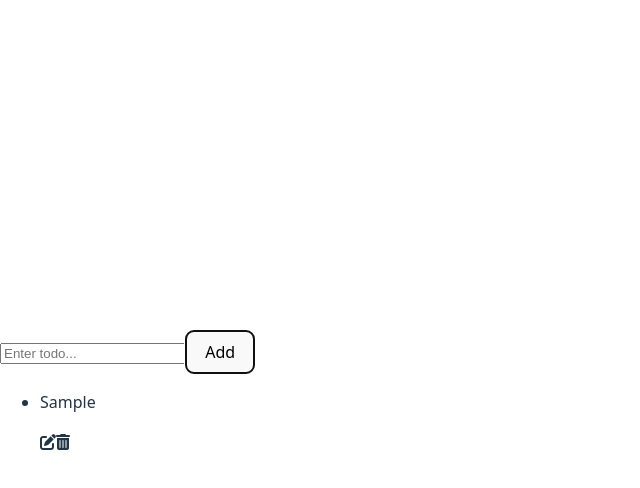
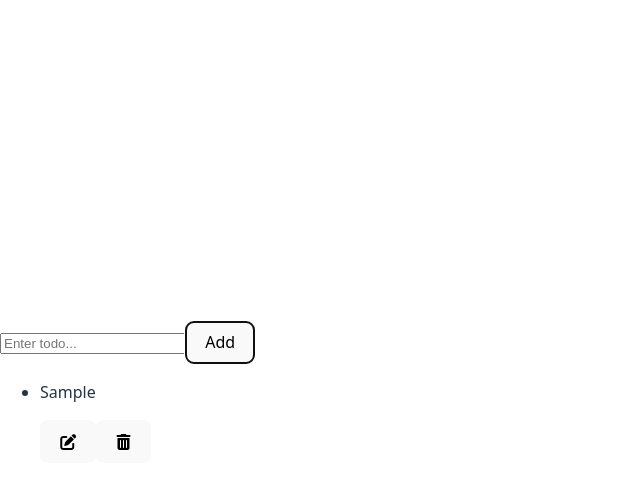
Before and after one commit to Patrickbpds/Todo-list, a React (Vite) app: page / in a window 1280 px wide. Both pictures are taken after typing "Sample" into the empty fields and a click on the button "Add". Shown: the top 488 px of the page, without its empty margins (0-640 px from the left). Built offline with nearby package versions, Linux system fonts and the light colour scheme; the HTML template or start-up script is replaced by a standard one.

Commit message:
Remove and Edit buttons working

```diff
--- a/src/App.jsx
+++ b/src/App.jsx
@@ -4,16 +4,31 @@
 
 function App() {
   const [todos, setTodos] = useState([])
+  const [todoValue, setTodoValue] = useState('')
+
 
   function handleAddTodos(newTodo){
     const newTodoList = [...todos, newTodo]
     setTodos(newTodoList)
   }
 
+  function handleDeleteTodo(index){
+    const newTodoList = todos.filter((todo, todoIndex) => {
+      return todoIndex !== index
+    })
+    setTodos(newTodoList)
+  }
+
+  function handleEditTodo(index){
+    const valueToBeEdited = todos[index]
+    setTodoValue(valueToBeEdited)
+    handleDeleteTodo(index)
+  }
+
   return (
     <>
-     <TodoInput handleAddTodos={handleAddTodos}/>
-     <TodoList todos ={todos}  />
+     <TodoInput todoValue={todoValue} setTodoValue={setTodoValue} handleAddTodos={handleAddTodos}/>
+     <TodoList handleEditTodo={handleEditTodo} handleDeleteTodo={handleDeleteTodo} todos ={todos}  />
     </>
   )
 }
--- a/src/components/TodoCard.jsx
+++ b/src/components/TodoCard.jsx
@@ -1,13 +1,17 @@
 import React from 'react'
 
 export default function TodoCard(props) {
-  const {children} = props
+  const {children, handleDeleteTodo, index, handleEditTodo} = props
   return (
       <li className='todoItem' >
         {children}
           <div className='actionContainer'>
+            <button onClick={() => {handleEditTodo(index)}}>
            <i className="fa-solid fa-pen-to-square"></i>
+           </button>
+           <button onClick={() => {handleDeleteTodo(index)}}>
            <i className="fa-solid fa-trash-can"></i>
+           </button>
            </div>
       </li>
   )
--- a/src/components/Todoinput.jsx
+++ b/src/components/Todoinput.jsx
@@ -2,9 +2,7 @@
 
 export default function TodoInput(props){
 
-    const {handleAddTodos} = props
-
-    const [todoValue, setTodoValue] = useState('')
+    const {handleAddTodos, todoValue, setTodoValue} = props
 
     return(
         <header>
--- a/src/components/Todolist.jsx
+++ b/src/components/Todolist.jsx
@@ -8,7 +8,7 @@
     <ul className='main'>
       {todos.map((todo, todoIndex)=>{
         return (
-          <TodoCard key={todoIndex}>
+          <TodoCard {...props} key={todoIndex} index={todoIndex}>
             <p>{todo}</p>
           </TodoCard>
         )
```
